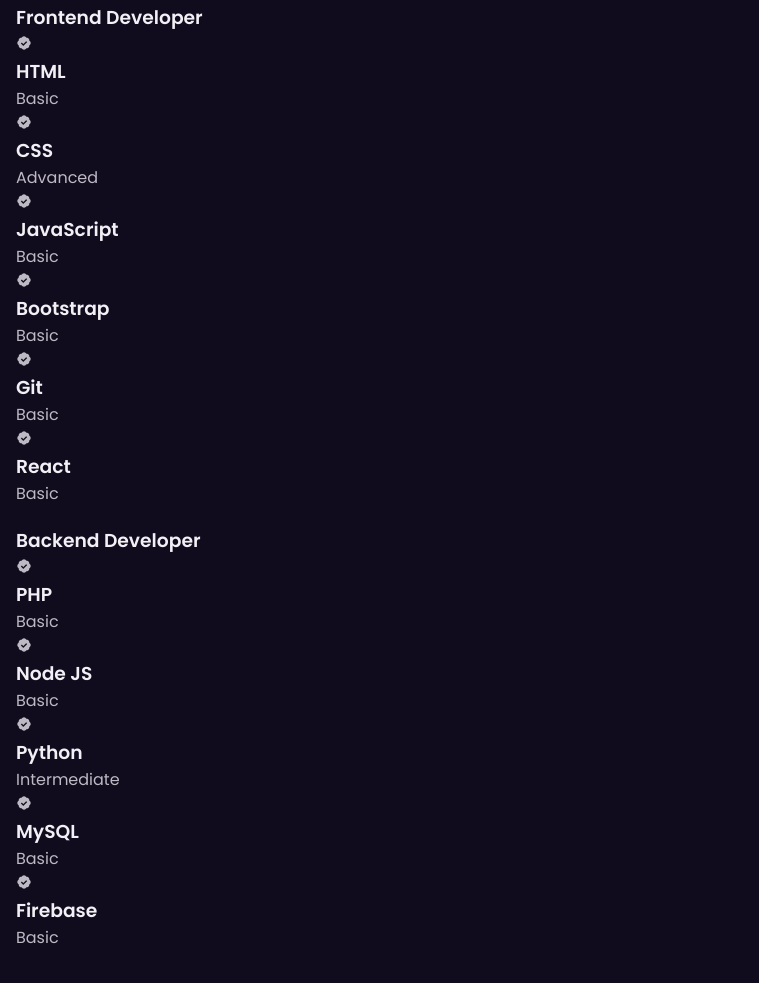
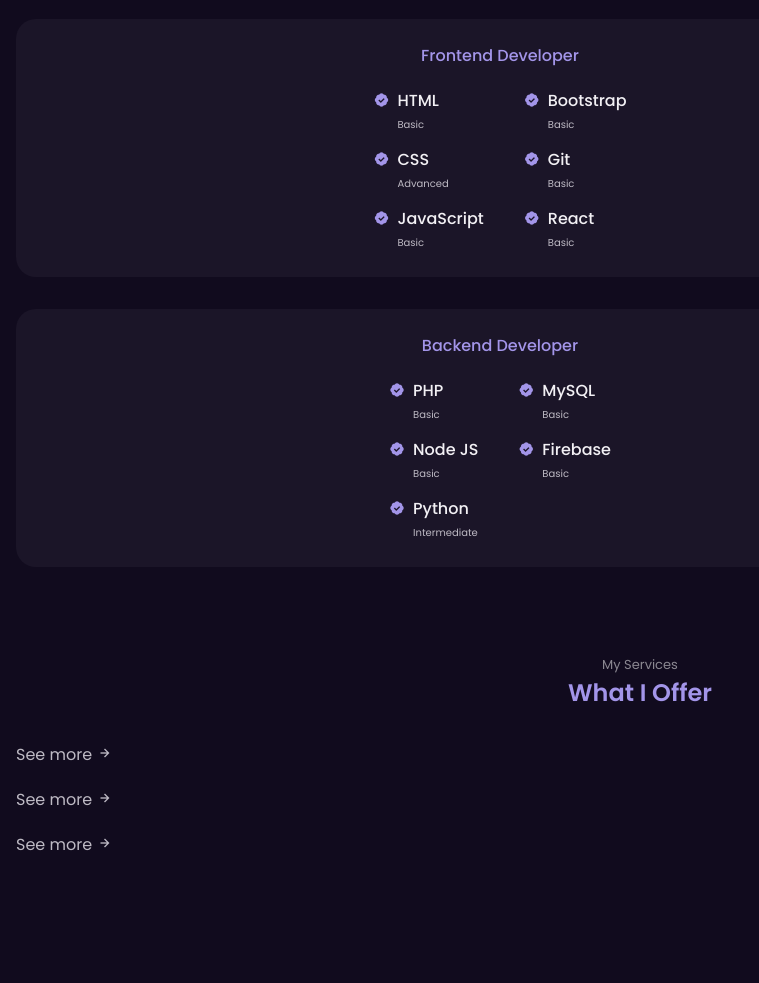
Before and after one commit to davidcastagnetoa/davidcastagnetoa_cv, a plain HTML site: page index.html in a window 1280 px wide. Shown: the part 1481-2464 px from the top of the page, without its empty margins (0-759 px from the left). Drawn offline with nearby package versions, Linux system fonts and the light colour scheme.

Commit message:
services Upgrade

```diff
--- a/assets/css/styles.css
+++ b/assets/css/styles.css
@@ -396,6 +396,48 @@
   margin-bottom: 2rem;
 }
 /*=============== SKILLS ===============*/
+.skills__container{
+  row-gap: 2rem;
+  padding-top: 1rem;
+}
+.skills__content{
+  background-color: var(--container-color);
+  padding: 1.5rem;
+  border-radius: 1.25rem;
+}
+.skills__title{
+  font-size: var(--normal-font-size);
+  font-weight: var(--font-medium);
+  color: var(--first-color);
+  text-align: center;
+  margin-bottom: 1.5rem;
+}
+.skills__box{
+  display: flex;
+  justify-content: center;
+  column-gap: 2.5rem;
+}
+.skills__group{
+  display: grid;
+  align-content: flex-start;
+  row-gap: 1rem;
+}
+.skills__data{
+  display: flex;
+  column-gap: .5rem;
+}
+.skills .bxs-badge-check{
+  font-size: 1rem;
+  color: var(--first-color);
+}
+.skills__name{
+  font-size: var(--normal-font-size);
+  font-weight: var(--font-medium);
+  line-height: 18px;
+}
+.skills__level{
+  font-size: var(--tiny-font-size);
+}
 
 
 /*=============== SERVICES ===============*/
--- a/index.html
+++ b/index.html
@@ -159,7 +159,7 @@
 
                                     <div>
                                         <h3 class="skills__name">HTML</h3>
-                                        <span class="skills_level">Basic</span>
+                                        <span class="skills__level">Basic</span>
                                     </div>
                                 </div>
 
@@ -168,7 +168,7 @@
 
                                     <div>
                                         <h3 class="skills__name">CSS</h3>
-                                        <span class="skills_level">Advanced</span>
+                                        <span class="skills__level">Advanced</span>
                                     </div>
                                 </div>
 
@@ -177,7 +177,7 @@
 
                                     <div>
                                         <h3 class="skills__name">JavaScript</h3>
-                                        <span class="skills_level">Basic</span>
+                                        <span class="skills__level">Basic</span>
                                     </div>
                                 </div>
                             </div>
@@ -188,7 +188,7 @@
 
                                     <div>
                                         <h3 class="skills__name">Bootstrap</h3>
-                                        <span class="skills_level">Basic</span>
+                                        <span class="skills__level">Basic</span>
                                     </div>
                                 </div>
 
@@ -197,7 +197,7 @@
 
                                     <div>
                                         <h3 class="skills__name">Git</h3>
-                                        <span class="skills_level">Basic</span>
+                                        <span class="skills__level">Basic</span>
                                     </div>
                                 </div>
 
@@ -206,7 +206,7 @@
 
                                     <div>
                                         <h3 class="skills__name">React</h3>
-                                        <span class="skills_level">Basic</span>
+                                        <span class="skills__level">Basic</span>
                                     </div>
                                 </div>
                             </div>
@@ -223,7 +223,7 @@
 
                                     <div>
                                         <h3 class="skills__name">PHP</h3>
-                                        <span class="skills_level">Basic</span>
+                                        <span class="skills__level">Basic</span>
                                     </div>
                                 </div>
 
@@ -232,7 +232,7 @@
 
                                     <div>
                                         <h3 class="skills__name">Node JS</h3>
-                                        <span class="skills_level">Basic</span>
+                                        <span class="skills__level">Basic</span>
                                     </div>
                                 </div>
 
@@ -241,7 +241,7 @@
 
                                     <div>
                                         <h3 class="skills__name">Python</h3>
-                                        <span class="skills_level">Intermediate</span>
+                                        <span class="skills__level">Intermediate</span>
                                     </div>
                                 </div>
                             </div>
@@ -252,7 +252,7 @@
 
                                     <div>
                                         <h3 class="skills__name">MySQL</h3>
-                                        <span class="skills_level">Basic</span>
+                                        <span class="skills__level">Basic</span>
                                     </div>
                                 </div>
 
@@ -261,7 +261,7 @@
 
                                     <div>
                                         <h3 class="skills__name">Firebase</h3>
-                                        <span class="skills_level">Basic</span>
+                                        <span class="skills__level">Basic</span>
                                     </div>
                                 </div>
                             </div>
@@ -272,7 +272,36 @@
 
             <!--=============== SERVICES ===============-->
             <section class="services section">
+                <span class="section__subtitle">My Services</span>
+                <h2 class="section__title">What I Offer</h2>
 
+                <div class="services__container container grid">
+
+                    <div class="services__card">
+                        <h3 class="services__title"></h3>
+
+                        <span class="services__button">
+                            See more <i class='bx bx-right-arrow-alt'></i>
+                        </span>
+                    </div>
+
+                    <div class="services__card">
+                        <h3 class="services__title"></h3>
+
+                        <span class="services__button">
+                            See more <i class='bx bx-right-arrow-alt'></i>
+                        </span>
+                    </div>
+
+                    <div class="services__card">
+                        <h3 class="services__title"></h3>
+
+                        <span class="services__button">
+                            See more <i class='bx bx-right-arrow-alt'></i>
+                        </span>
+                    </div>
+
+                </div>
             </section>
 
             <!--=============== WORK ===============-->
```
